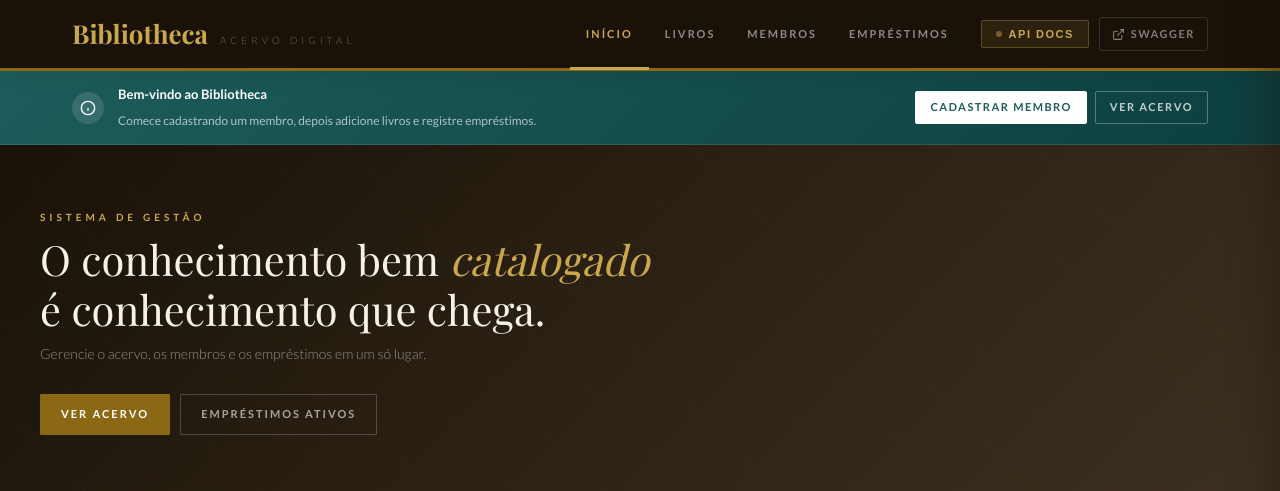
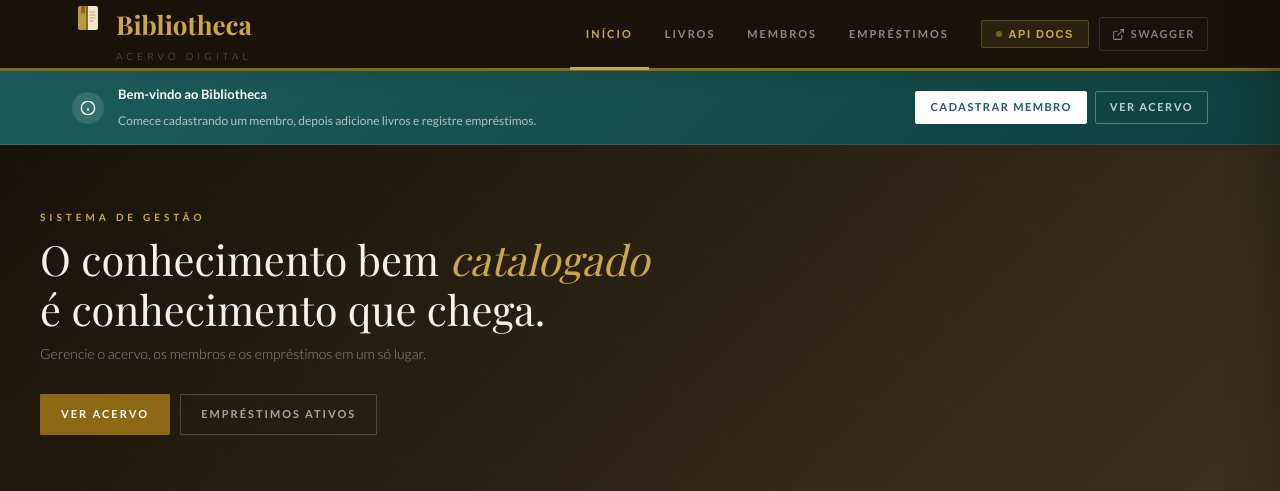
Before and after one commit to smlcruzs/biblioteca-api, a Django app: page / in a window 1280 px wide. Shown: the top 491 px of the page. Run offline with Django 5.2, Linux system fonts and the light colour scheme; data comes from the database, SQL or seed files in the repository; data that the repository does not hold is empty; some web fonts are replaced.

Commit message:
Update base.html

```diff
--- a/biblioteca/templates/biblioteca/base.html
+++ b/biblioteca/templates/biblioteca/base.html
@@ -282,8 +282,25 @@
   <header>
     <div class="header-inner">
       <a href="/" class="logo">
-        <span class="logo-mark">Bibliotheca</span>
-        <span class="logo-sub">Acervo Digital</span>
+        <svg width="32" height="32" viewBox="0 0 32 32" fill="none" xmlns="http://www.w3.org/2000/svg">
+          <!-- capa esquerda -->
+          <path d="M6 5C6 3.9 6.9 3 8 3H15V27H8C6.9 27 6 26.1 6 25V5Z" fill="#C9A84C" opacity="0.9"/>
+          <!-- páginas -->
+          <path d="M15 3H24C25.1 3 26 3.9 26 5V25C26 26.1 25.1 27 24 27H15V3Z" fill="#F0E6C8"/>
+          <!-- lombada -->
+          <rect x="14" y="3" width="2" height="24" fill="#8B6914"/>
+          <!-- linhas de texto -->
+          <line x1="18" y1="9" x2="23" y2="9" stroke="#B8A480" stroke-width="1.2" stroke-linecap="round"/>
+          <line x1="18" y1="12" x2="23" y2="12" stroke="#B8A480" stroke-width="1.2" stroke-linecap="round"/>
+          <line x1="18" y1="15" x2="23" y2="15" stroke="#B8A480" stroke-width="1.2" stroke-linecap="round"/>
+          <line x1="18" y1="18" x2="21" y2="18" stroke="#B8A480" stroke-width="1.2" stroke-linecap="round"/>
+          <!-- marcador -->
+          <path d="M9 3H13V11L11 9.5L9 11V3Z" fill="#8B6914"/>
+        </svg>
+        <div>
+          <span class="logo-mark">Bibliotheca</span>
+          <span class="logo-sub" style="display:block;">Acervo Digital</span>
+        </div>
       </a>
       <div class="header-right">
         <nav>
```
